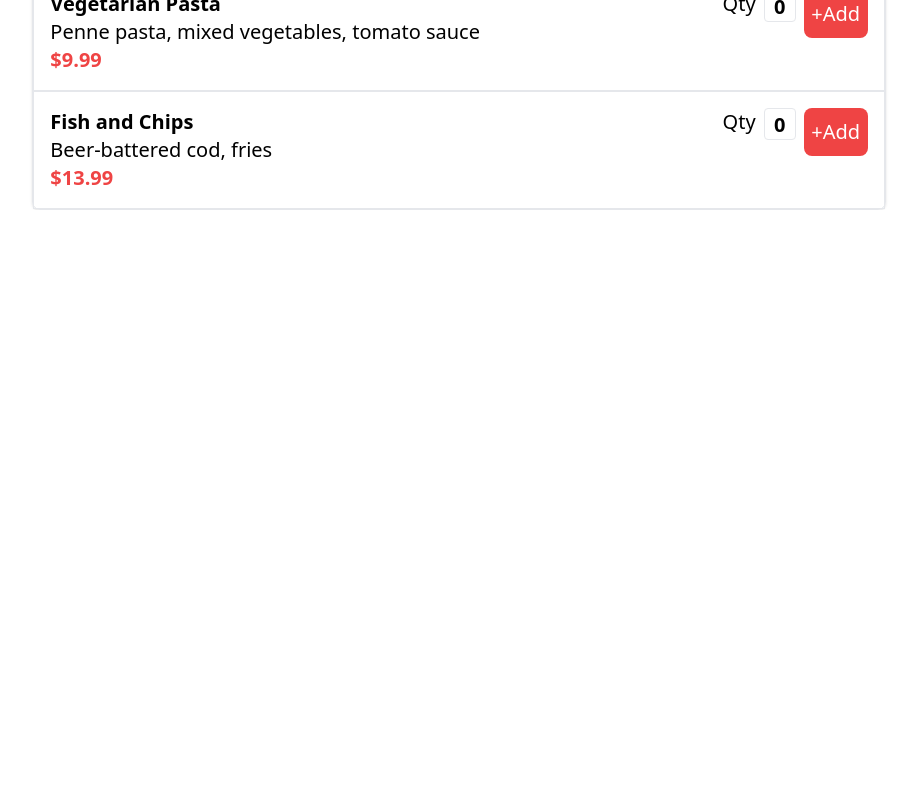
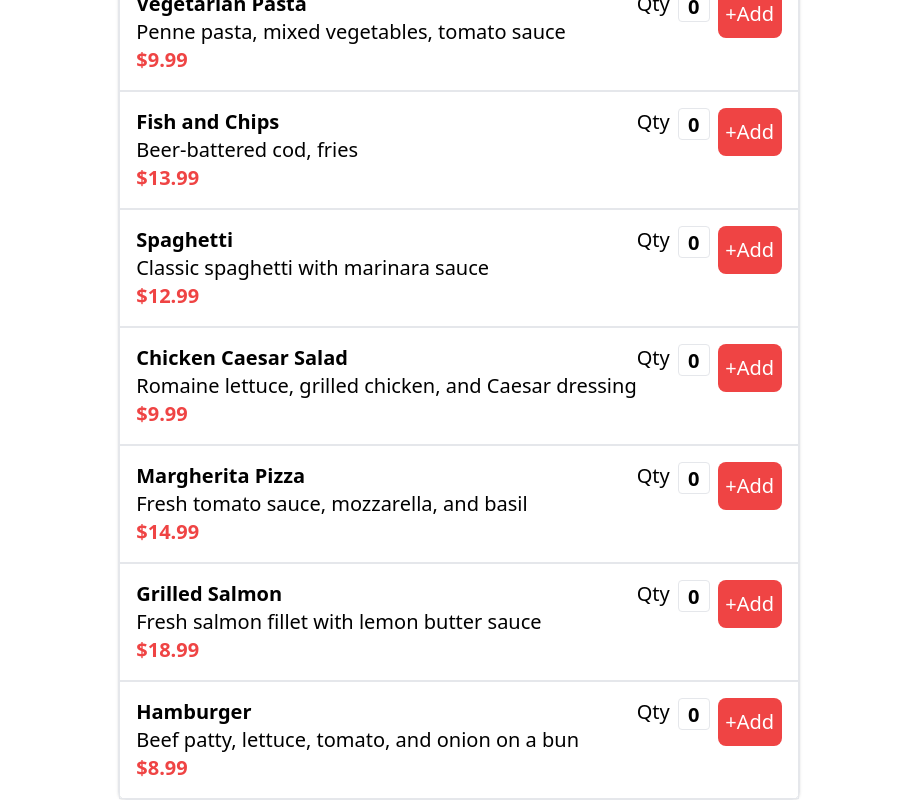
Before and after one commit to SagarPrasad160/restaurant-task, a React (Create React App) app: page / in a window 1280 px wide. Shown: the part 848-1648 px from the top of the page, without its empty margins (181-1098 px from the left). Before the commit the page ends 1058 px from the top, so only its background shows below. Built offline with nearby package versions, Linux system fonts and the light colour scheme.

Commit message:
Add scroll to Modal on overflow

```diff
--- a/src/App.jsx
+++ b/src/App.jsx
@@ -38,6 +38,31 @@ const meals = [
     description: "Beer-battered cod, fries",
     price: 13.99,
   },
+  {
+    name: "Spaghetti",
+    price: 12.99,
+    description: "Classic spaghetti with marinara sauce",
+  },
+  {
+    name: "Chicken Caesar Salad",
+    price: 9.99,
+    description: "Romaine lettuce, grilled chicken, and Caesar dressing",
+  },
+  {
+    name: "Margherita Pizza",
+    price: 14.99,
+    description: "Fresh tomato sauce, mozzarella, and basil",
+  },
+  {
+    name: "Grilled Salmon",
+    price: 18.99,
+    description: "Fresh salmon fillet with lemon butter sauce",
+  },
+  {
+    name: "Hamburger",
+    price: 8.99,
+    description: "Beef patty, lettuce, tomato, and onion on a bun",
+  },
 ];
 
 function App() {
--- a/src/components/Cart.jsx
+++ b/src/components/Cart.jsx
@@ -11,12 +11,15 @@ function Cart() {
 
   return (
     <div>
-      {mealsInCart.map((meal) => (
-        <div key={meal.name}>
+      {mealsInCart.map((meal, index) => (
+        <div key={index} className="border-b p-5">
           {meal.name} - ${meal.price} X {meal.qty}
         </div>
       ))}
-      <div>TOTAL: ${cartTotal}</div>
+      <div className="flex justify-between mt-2">
+        <p className="font-bold">TOTAL:</p>
+        <p className="font-bold text-xl"> ${cartTotal}</p>
+      </div>
     </div>
   );
 }
--- a/src/components/MealsList.jsx
+++ b/src/components/MealsList.jsx
@@ -4,7 +4,7 @@ import MealItem from "./MealItem";
 
 function MealsList({ meals }) {
   return (
-    <div className="w-2/3 mx-auto mt-5 rounded-lg border shadow">
+    <div className="min-w-2/3 mx-auto mt-5 max-w-fit rounded-lg border shadow">
       <ul>
         {meals.map((meal) => (
           <MealItem meal={meal} key={meal.name} />
--- a/src/components/Modal.jsx
+++ b/src/components/Modal.jsx
@@ -13,13 +13,12 @@ function Modal({ removeShowModal }) {
   }, []);
 
   return ReactDOM.createPortal(
-    <div>
+    <div className="fixed inset-0 z-50 flex items-center justify-center">
       <div className="absolute inset-0 bg-gray-300 opacity-80"></div>
-      <div className="absolute inset-60 p-10  bg-white">
-        {" "}
+      <div className="relative bg-white max-h-full overflow-y-auto p-10 rounded-lg shadow-lg">
         <Cart />
         <button
-          className="bg-red-500 w-16 h-10 rounded-full"
+          className="bg-red-500 w-16 h-10 rounded-full mt-4"
           onClick={removeShowModal}
         >
           Close
```
